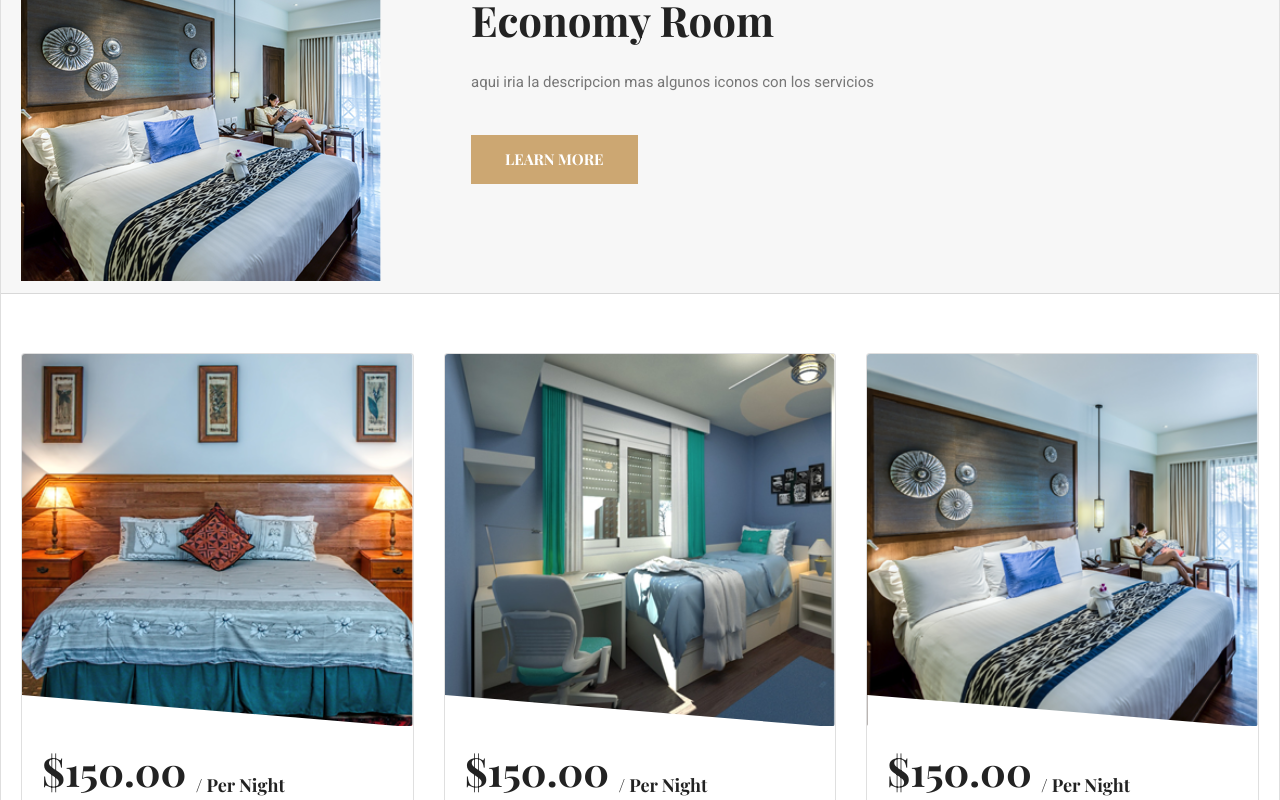
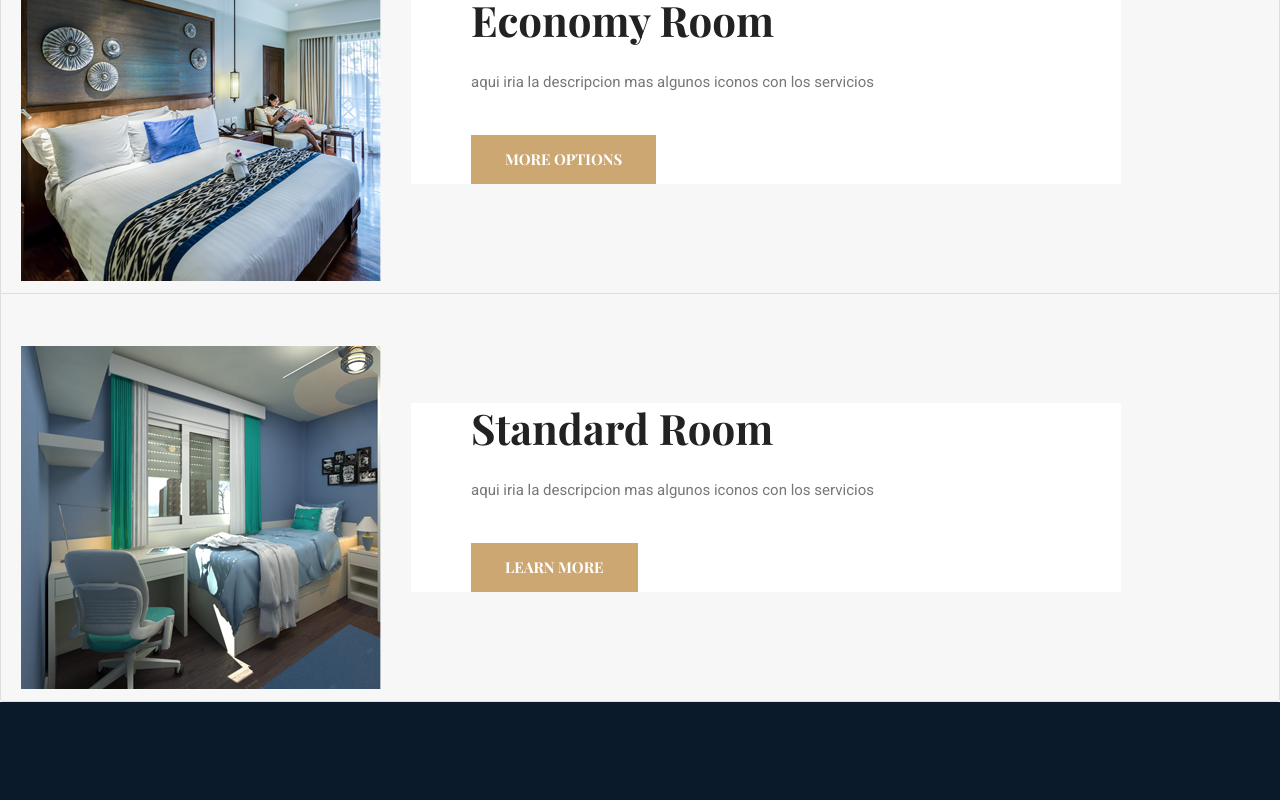
Before and after one commit to hotel-bariloche/bariloche-front, a React (Create React App) app: page /rooms in a window 1280 px wide. Shown: the part 740-1540 px from the top of the page. Built offline with nearby package versions, Linux system fonts and the light colour scheme; a web font is replaced by a local one.

Commit message:
white background room section

```diff
--- a/src/components/Rooms/Rooms.css
+++ b/src/components/Rooms/Rooms.css
@@ -1,3 +1,3 @@
-.room-img {
-
+.welcome-content {
+    background-color: white;
 }
--- a/src/components/Rooms/Rooms.js
+++ b/src/components/Rooms/Rooms.js
@@ -33,10 +33,11 @@ const Rooms = () => {
             </div>
         </section>
 
-        <Accordion defaultActiveKey="0">
+        <Accordion>
             <Card>
                 <Accordion.Toggle as={Card.Header} eventKey="0">
                     <Row className="row align-items-center">
+                        <div className="roomcard-container">
                             <div id="about">
                                 <section className="welcome">
                                     <div className="container">
@@ -49,11 +50,12 @@ const Rooms = () => {
                                     </div>
                                 </section>
                             </div>
+                        </div>
                         <Col lg="7" className="col-lg-7">
                             <div className="welcome-content">
                                 <h2 className="mb-4">Economy Room</h2>
                                 <p>aqui iria la descripcion mas algunos iconos con los servicios</p>
-                                <a className="button button--active home-banner-btn mt-4" href="#">Learn More</a>
+                                <a className="button button--active home-banner-btn mt-4" href="">More Options</a>
                             </div>
                         </Col>
                     </Row>
@@ -107,7 +109,8 @@ const Rooms = () => {
             {/*seccion standard rooms*/}
             <Card>
                 <Accordion.Toggle as={Card.Header} eventKey="1">
-                    <Row>
+                    <Row className="row align-items-center">
+                        <div className="roomcard-container">
                             <div id="about">
                                 <section className="welcome">
                                     <div className="container">
@@ -120,11 +123,12 @@ const Rooms = () => {
                                     </div>
                                 </section>
                             </div>
+                        </div>
                         <Col lg="7" className="col-lg-7">
                             <div className="welcome-content">
                                 <h2 className="mb-4">Standard Room</h2>
                                 <p>aqui iria la descripcion mas algunos iconos con los servicios</p>
-                                <a className="button button--active home-banner-btn mt-4" href="#">Learn More</a>
+                                <a className="button button--active home-banner-btn mt-4" href="">Learn More</a>
                             </div>
                         </Col>
                     </Row>
```
Lines whose indentation alone changed are shown as unchanged.
